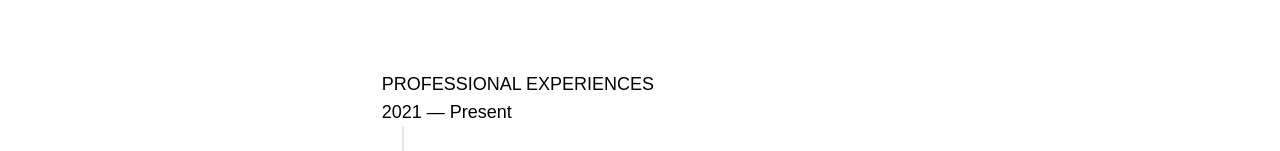
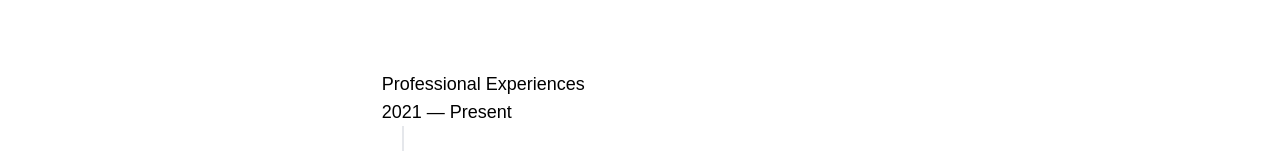
Before and after one commit to henriquepcm/henriquepcmdotcom-typescript-version, a React (Vite) app: page /professional-experiences in a window 1280 px wide. Shown: the part 395-546 px from the top of the page. Built offline with nearby package versions, Linux system fonts and the light colour scheme.

Commit message:
add more tests and other minor tweaks

```diff
--- a/src/components/pages/Education.tsx
+++ b/src/components/pages/Education.tsx
@@ -1,7 +1,7 @@
 import EducationItem from "../ui/EducationItem";
 import Heading1 from "../ui/Heading1";
 import PageMainContent from "../ui/PageMainContent";
-import collegesData from "../../data/educationData";
+import educationData from "../../data/educationData";
 import { College } from "../../assets/types";
 
 function Education(): JSX.Element {
@@ -11,14 +11,16 @@ function Education(): JSX.Element {
                container="container-education"
           >
                <Heading1 isHome={false}>Education</Heading1>
-               {collegesData.map((college: College, index: number) => (
+               {educationData.colleges.map(
+                    (college: College, index: number) => (
                          <EducationItem
                               key={index}
                               duration={college.duration}
                               college={college.college}
                               title={college.title}
                          />
-               ))}
+                    )
+               )}
           </PageMainContent>
      );
 }
--- a/src/components/pages/ProfessionalExperiences.tsx
+++ b/src/components/pages/ProfessionalExperiences.tsx
@@ -10,10 +10,12 @@ function ProfessionalExperiences(): JSX.Element {
                containerWrapper="container-wrapper-experiences"
                container="container-experiences"
           >
-               <Heading1 isHome={false}>PROFESSIONAL EXPERIENCES</Heading1>
-               {experiencesData.map((experience: Experience, index: number) => (
-                    <ExperienceItem key={index} experience={experience} />
-               ))}
+               <Heading1 isHome={false}>Professional Experiences</Heading1>
+               {experiencesData.experiences.map(
+                    (experience: Experience, index: number) => (
+                         <ExperienceItem key={index} experience={experience} />
+                    )
+               )}
           </PageMainContent>
      );
 }
--- a/src/components/ui/EducationItem.tsx
+++ b/src/components/ui/EducationItem.tsx
@@ -2,7 +2,7 @@ import { College } from "../../assets/types";
 
 function EducationItem({ duration, college, title }: College): JSX.Element {
      return (
-          <>
+          <div aria-label="Education Item">
                <div>{duration}</div>
                <div className="flex">
                     <div className="vertical-line">
@@ -11,7 +11,7 @@ function EducationItem({ duration, college, title }: College): JSX.Element {
                          <span>{title}</span>
                     </div>
                </div>
-          </>
+          </div>
      );
 }
 
--- a/src/data/educationData.tsx
+++ b/src/data/educationData.tsx
@@ -1,4 +1,6 @@
-const collegesData = [
+const educationData = {
+     h1: "Education",
+     colleges: [
           {
                duration: "2007 - 2010",
                college: "Universidade do Sul de Santa Catarina",
@@ -9,6 +11,7 @@ const collegesData = [
                college: "Universidade de Santa Cruz do Sul",
                title: "Graduation, Social Communication - Advertising (not completed)",
           },
-];
+     ],
+};
 
-export default collegesData;
+export default educationData;
--- a/src/data/professionalExperiencesData.tsx
+++ b/src/data/professionalExperiencesData.tsx
@@ -1,4 +1,6 @@
-const experiencesData = [
+const experiencesData = {
+     h1: "Professional Experiences",
+     experiences: [
           {
                duration: "2021 — Present",
                jobTitle: "Trust and Safety Wrangler",
@@ -81,6 +83,7 @@ const experiencesData = [
                     "WordPress",
                ],
           },
-];
+     ],
+};
 
 export default experiencesData;
```
Also changed, not shown: 2 other files (tests, documents, lock files or other folders). Lines whose indentation alone changed are shown as unchanged.
